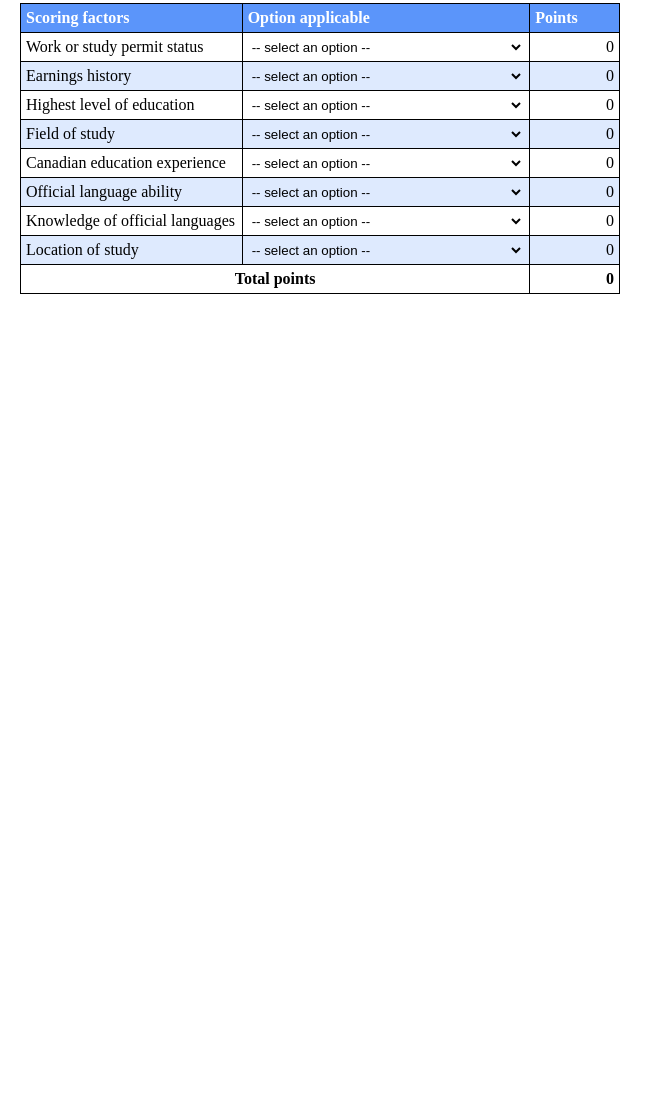
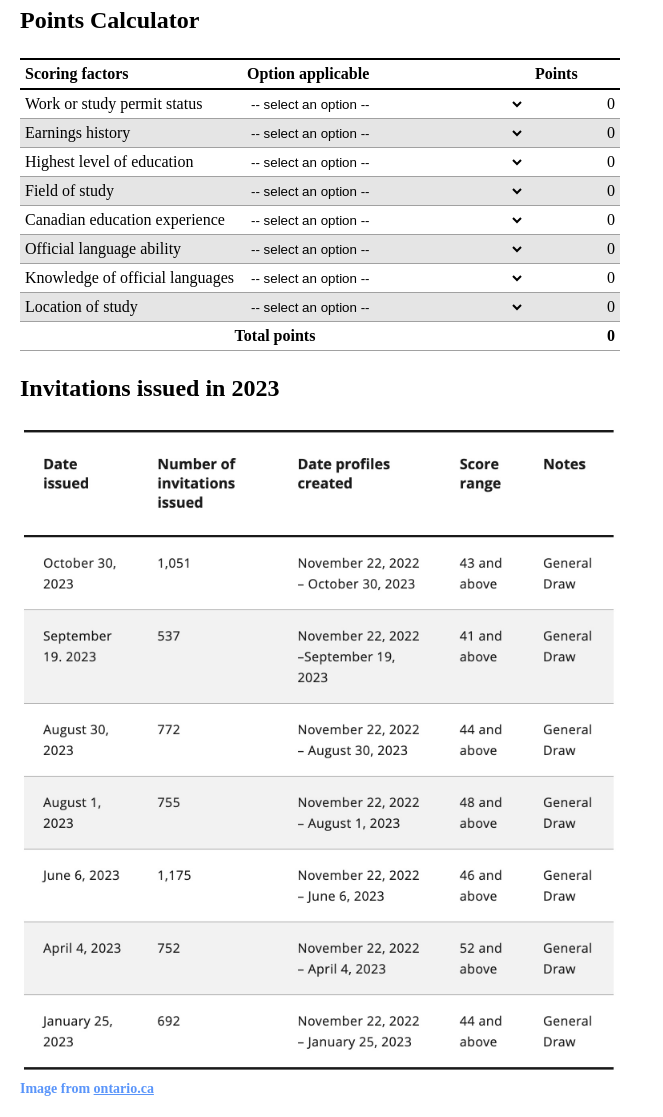
Before and after one commit to UmangAjw/oinp-masters-stream, a plain HTML site: page index.html in a window 1280 px wide. Shown: the part 86-1203 px from the top of the page, without its empty margins (0-663 px from the left). Before the commit the page ends 800 px from the top, so only its background shows below. Drawn offline with Linux system fonts and the light colour scheme.

Commit message:
Added previous invitations history and css fixes

```diff
--- a/index.css
+++ b/index.css
@@ -11,6 +11,11 @@ body {
 }
 .oinp_content {
   padding: 20px;
+  padding-top: 0;
+}
+.oinp_content_calc p {
+  font-size: 24px;
+  font-weight: bold;
 }
 .calc_table,
 .calc_table tr,
@@ -20,6 +25,14 @@ body {
   border-collapse: collapse;
   text-align: left;
   padding: 5px;
+  border-left: 0;
+  border-right: 0;
+}
+.calc_table td {
+  border-color: rgb(161, 161, 161);
+}
+.calc_table th {
+  border-width: 2px;
 }
 .calc_table {
   max-width: 600px;
@@ -44,13 +57,40 @@ body {
   outline: none;
   cursor: pointer;
 }
+.calc_table select option {
+  background-color: pink;
+  white-space: break-spaces;
+}
 .calc_table tr:not(:first-child) td + td {
   text-align: right;
 }
-.calc_table tr:first-child {
+/* .calc_table tr:first-child {
   background-color: #5b95fa;
   color: white;
+} */
+.calc_table tr:nth-child(odd):not(:first-child) {
+  background-color: rgba(0, 0, 0, 0.1);
 }
-.calc_table tr:nth-child(odd):not(:first-child) {
-  background-color: rgba(90, 149, 250, 0.2);
+.oinp_history {
+  max-width: 600px;
 }
+#oinp_history_img {
+  width: 100%;
+}
+.oinp_history p:first-child {
+  font-size: 24px;
+  font-weight: bold;
+}
+.oinp_history a {
+  text-decoration: none;
+}
+.oinp_history a > * {
+  cursor: pointer;
+  margin: 1px 0 0 0;
+  padding: 0;
+  color: rgba(90, 149, 250, 1);
+  font-size: 14px !important;
+}
+.oinp_history p:last-child span {
+  text-decoration: underline;
+}
--- a/index.html
+++ b/index.html
@@ -12,6 +12,7 @@
     <div class="oinp_navbar">OINP Masters Graduate Stream</div>
     <div class="oinp_content">
       <div class="oinp_content_calc">
+        <p>Points Calculator</p>
         <table class="calc_table">
           <tr>
             <th class="calc_table_factors">Scoring factors</th>
@@ -162,6 +163,14 @@
           </tr>
         </table>
       </div>
+      <div class="oinp_history">
+        <p>Invitations issued in 2023</p>
+        <img id="oinp_history_img" src="./oinp_masters_2023.jpg" alt="" />
+        <a
+          href="https://www.ontario.ca/page/ontario-immigrant-nominee-program-oinp-invitations-apply"
+          ><p>Image from <span>ontario.ca</span></p></a
+        >
+      </div>
     </div>
     <div class="oinp_footer"></div>
   </body>
```
Also changed, not shown: oinp_masters_2023.jpg (added).
